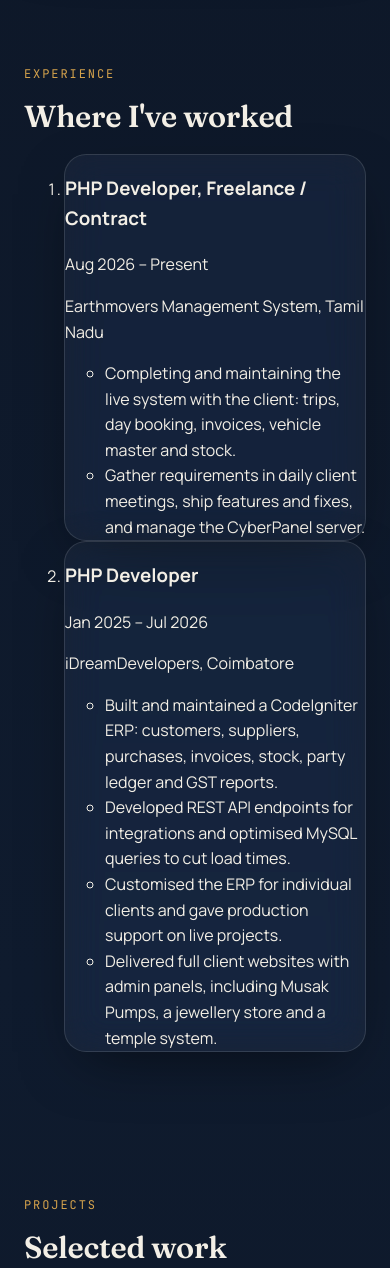
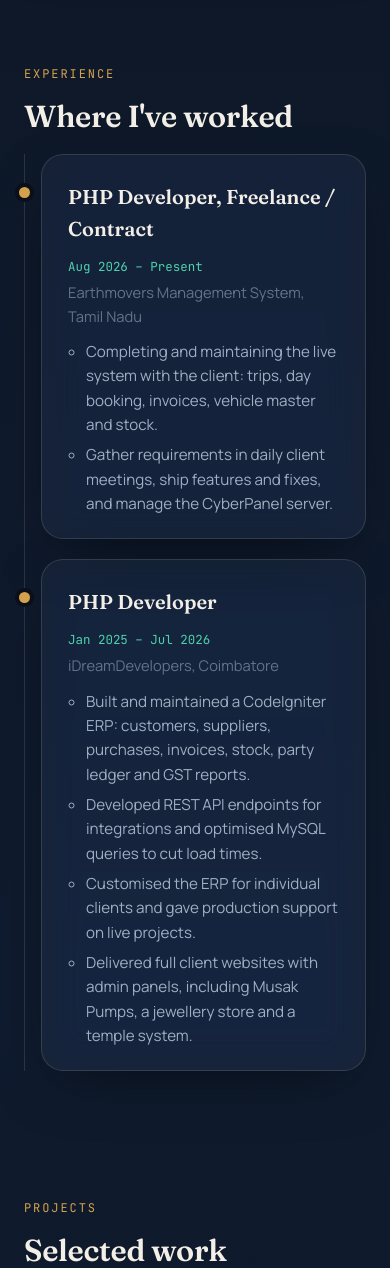
Before and after one commit to madhavangunasekar/portfolio, a PHP site: page / in a window 390 px wide. Shown: the part 3050-4318 px from the top of the page. Run offline with PHP 8.4, Linux system fonts and the light colour scheme.

Commit message:
Add experience timeline styles to style.css
Added styles for experience timeline including layout and responsive adjustments.

```diff
--- a/style.css
+++ b/style.css
@@ -373,3 +373,14 @@ a.contact__v:hover{ color:var(--accent-brass); }
   *{ animation-duration:0.001ms !important; animation-iteration-count:1 !important; transition-duration:0.001ms !important; }
   .reveal{ opacity:1; transform:none; }
 }
+
+/* ===== Experience timeline (append to the end of style.css, before the RESPONSIVE block is fine too) ===== */
+.timeline{ list-style:none; margin:0; padding:0 0 0 22px; display:flex; flex-direction:column; gap:20px; border-left:1px solid var(--glass-border); }
+.timeline__item{ padding:26px 26px 22px; position:relative; }
+.timeline__item::before{ content:""; position:absolute; left:-29px; top:32px; width:11px; height:11px; border-radius:50%; background:var(--accent-brass); box-shadow:0 0 0 4px var(--bg-base); }
+.timeline__top{ display:flex; justify-content:space-between; align-items:baseline; gap:12px; flex-wrap:wrap; }
+.timeline__role{ font-family:var(--font-display); font-weight:600; font-size:1.25rem; margin:0; }
+.timeline__date{ font-family:var(--font-mono); font-size:.78rem; color:var(--accent-teal); }
+.timeline__org{ color:var(--text-muted); margin:4px 0 12px; font-size:.92rem; }
+.timeline__list{ margin:0; padding-left:18px; color:var(--text-secondary); font-size:.95rem; display:flex; flex-direction:column; gap:6px; max-width:760px; }
+@media (max-width:720px){ .timeline{ padding-left:16px; } .timeline__item::before{ left:-23px; } }
```
